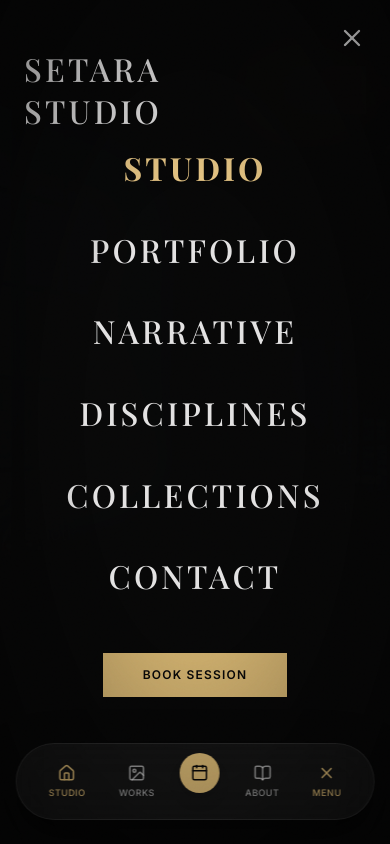
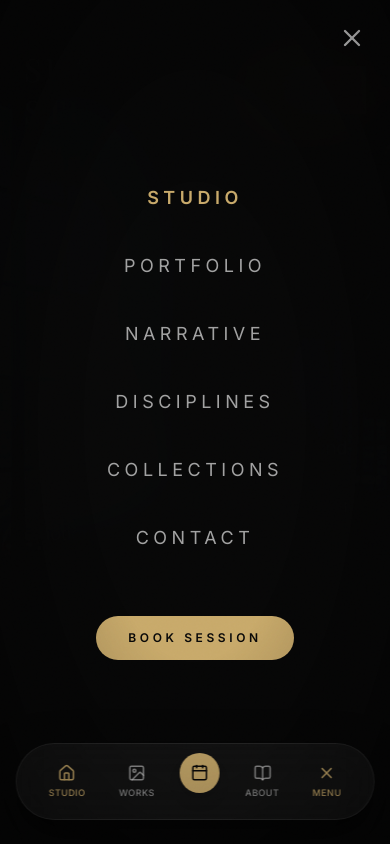
Before and after one commit to FUSIONIFY-ID/setara-studio, a React (Vite) app: page / in a window 390 px wide. Both pictures are taken after a click on the button "MENU". Shown: the top 844 px of the page. Built offline with nearby package versions, Linux system fonts and the light colour scheme.

Commit message:
fix: decrease mobile menu overlay font sizes and raise overlay z-index to cover header

```diff
--- a/src/App.tsx
+++ b/src/App.tsx
@@ -840,7 +840,7 @@ function App() {
 
         {/* Mobile Fullscreen Menu */}
         <div
-          className={`lg:hidden fixed inset-0 bg-bg/98 backdrop-blur-2xl flex flex-col items-center justify-center gap-10 transition-all duration-500 ${
+          className={`lg:hidden fixed inset-0 z-[100] bg-bg/98 backdrop-blur-2xl flex flex-col items-center justify-center gap-10 transition-all duration-500 ${
             mobileMenuOpen
               ? "opacity-100 translate-y-0"
               : "opacity-0 pointer-events-none -translate-y-5"
@@ -861,8 +861,8 @@ function App() {
                 key={link.label}
                 href={link.id}
                 onClick={(e) => handleAnchorClick(e, link.id)}
-                className={`text-headline-md font-headline-md transition-colors duration-300 uppercase tracking-widest ${
-                  isActive ? "text-primary font-bold" : "text-on-surface hover:text-primary"
+                className={`text-lg tracking-[0.25em] uppercase font-sans transition-colors duration-300 ${
+                  isActive ? "text-accent font-semibold" : "text-text/70 hover:text-accent"
                 }`}
               >
                 {link.label}
@@ -872,9 +872,9 @@ function App() {
           <a
             href="#booking"
             onClick={(e) => handleAnchorClick(e, "#booking")}
-            className="mt-4 bg-primary-container text-[#080808] px-10 py-4 text-label-caps font-label-caps tracking-widest"
+            className="mt-6 bg-accent text-[#080808] px-8 py-3.5 text-xs tracking-[0.3em] uppercase rounded-full hover:scale-105 transition-transform duration-300 font-semibold"
           >
-            BOOK SESSION
+            Book Session
           </a>
         </div>
       </nav>
```
